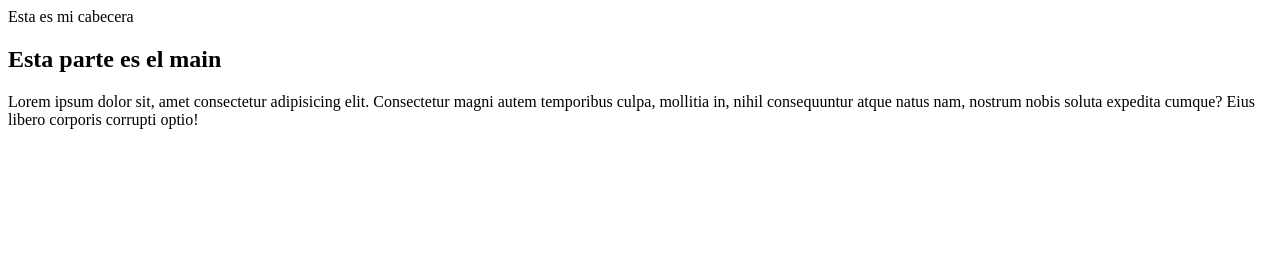
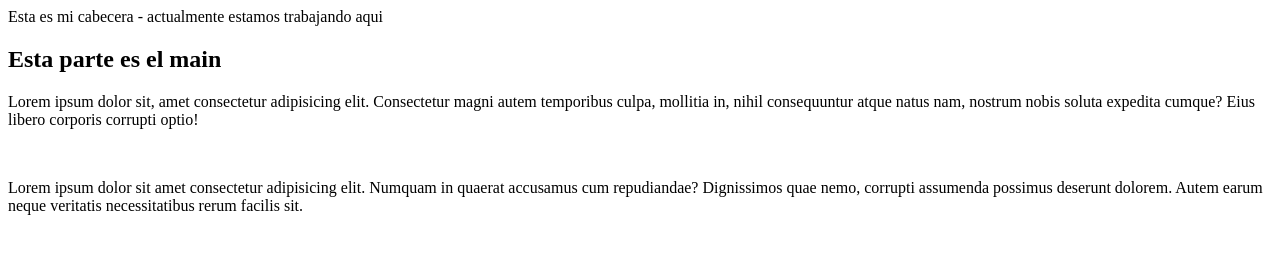
Before and after one commit to RulyYallico/blog_site_vitacora, a plain HTML site: page index.html in a window 1280 px wide. Drawn offline with Linux system fonts and the light colour scheme.

Commit message:
nuevo cambio para la cabecera

```diff
--- a/index.html
+++ b/index.html
@@ -9,9 +9,11 @@
 <body>
 
 	<div class="main">
-		<div class="encabezado">Esta es mi cabecera</div>
+		<div class="encabezado">Esta es mi cabecera - actualmente estamos trabajando aqui</div>
 		<h2>Esta parte es el main</h2>
 		<p> Lorem ipsum dolor sit, amet consectetur adipisicing elit. Consectetur magni autem temporibus culpa, mollitia in, nihil consequuntur atque natus nam, nostrum nobis soluta expedita cumque? Eius libero corporis corrupti optio! </p>
+		<br>
+		<p> Lorem ipsum dolor sit amet consectetur adipisicing elit. Numquam in quaerat accusamus cum repudiandae? Dignissimos quae nemo, corrupti assumenda possimus deserunt dolorem. Autem earum neque veritatis necessitatibus rerum facilis sit. </p>
 	</div>
 
 </body>
```
